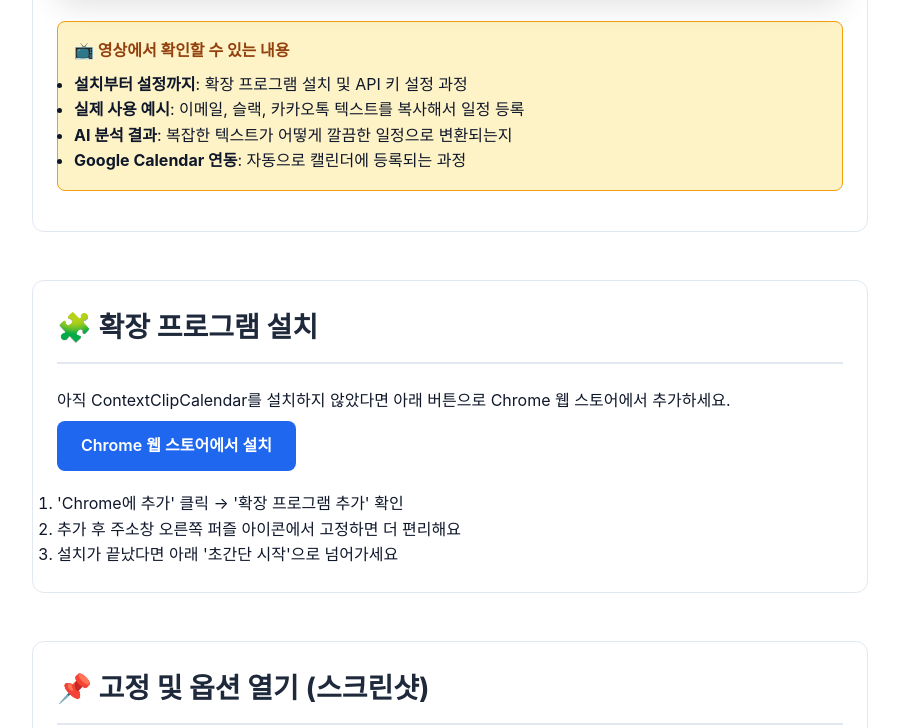
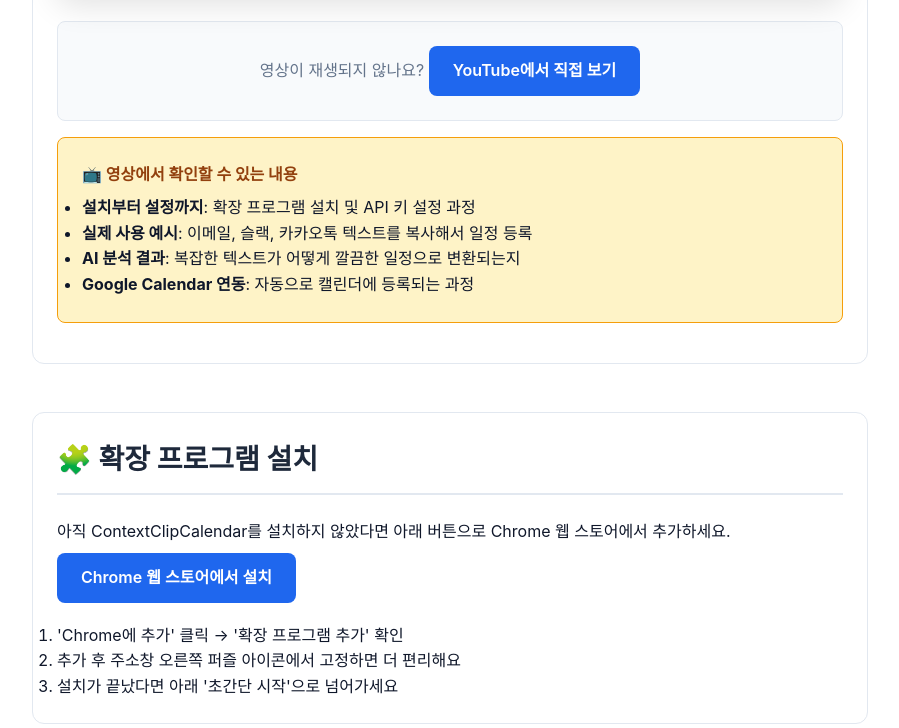
Before and after one commit to aucus/ContextClipCalendar, a browser extension: page gemini_api_guide.html in a window 1280 px wide. Shown: the part 1286-2014 px from the top of the page, without its empty margins (190-1089 px from the left). Drawn offline with Linux system fonts and the light colour scheme.

Commit message:
fix: Improve YouTube video player and styling
- Fix YouTube embed URL with proper parameters to prevent error 153
- Add video fallback option with direct YouTube link
- Increase highlight box padding from 1rem to 1.5rem for better spacing
- Add video-fallback styling for better user experience
- Include loading='lazy' for better performance

```diff
--- a/gemini_api_guide.html
+++ b/gemini_api_guide.html
@@ -223,7 +223,7 @@
             background: #fef3c7;
             border: 1px solid #f59e0b;
             border-radius: 0.5rem;
-            padding: 1rem;
+            padding: 1.5rem;
             margin: 1rem 0;
         }
 
@@ -479,6 +479,20 @@
             border: none;
         }
 
+        .video-fallback {
+            text-align: center;
+            margin: 1rem 0;
+            padding: 1rem;
+            background: #f8fafc;
+            border: 1px solid #e2e8f0;
+            border-radius: 0.5rem;
+        }
+
+        .video-fallback p {
+            margin: 0;
+            color: #64748b;
+        }
+
         @media (max-width: 768px) {
             body {
                 padding: 1rem;
@@ -541,12 +555,17 @@
                     <iframe
                         width="100%"
                         height="400"
-                        src="https://www.youtube.com/embed/jwMakTGBFsE"
+                        src="https://www.youtube.com/embed/jwMakTGBFsE?rel=0&modestbranding=1&showinfo=0"
                         title="ContextClipCalendar 소개 영상"
                         frameborder="0"
                         allow="accelerometer; autoplay; clipboard-write; encrypted-media; gyroscope; picture-in-picture; web-share"
-                        allowfullscreen>
+                        allowfullscreen
+                        loading="lazy">
                     </iframe>
+                </div>
+
+                <div class="video-fallback">
+                    <p>영상이 재생되지 않나요? <a href="https://www.youtube.com/watch?v=jwMakTGBFsE" target="_blank" class="link-button">YouTube에서 직접 보기</a></p>
                 </div>
 
                 <div class="highlight" style="margin-top: 1rem;">
```
